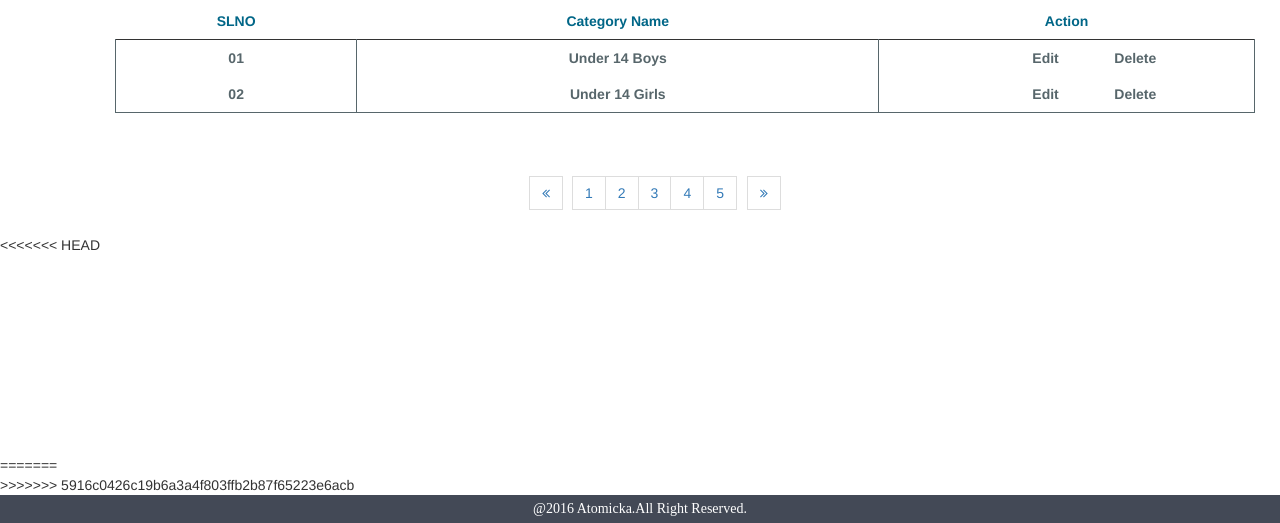
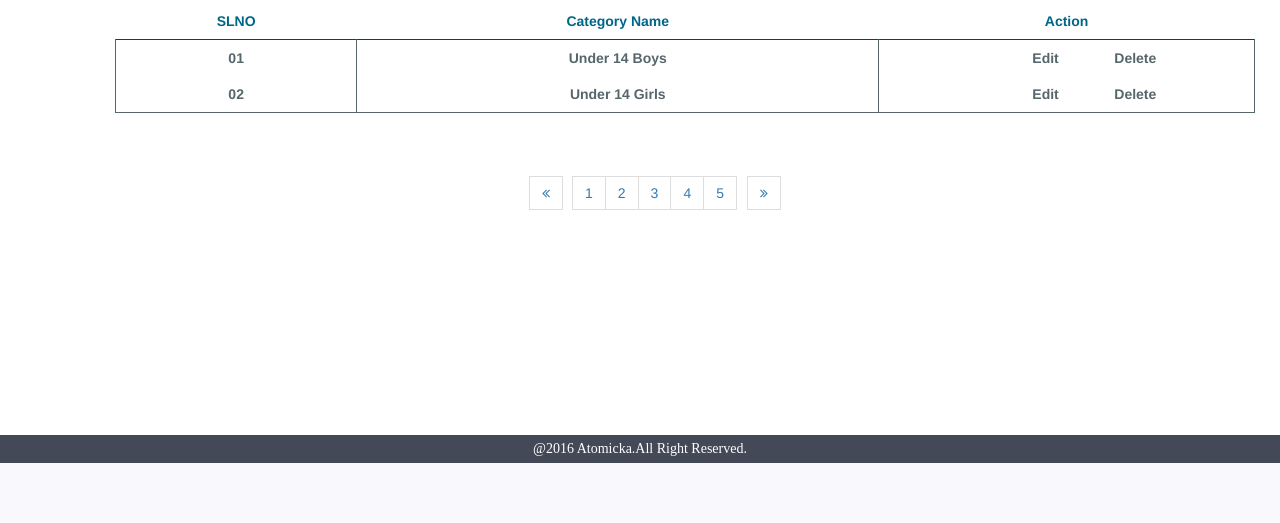
Before and after one commit to eteks/wct, a PHP site: page /category.php in a window 1280 px wide. Shown: the part 359-882 px from the top of the page. After the commit the page ends 822 px from the top, so only its background shows below. Run offline with PHP 8.4, Linux system fonts and the light colour scheme.

Commit message:
update conflicts fixed code

```diff
--- a/dbconnect.php
+++ b/dbconnect.php
@@ -3,7 +3,7 @@ class dbConnect {
     public $DB_HOST='localhost';
     public $DB_USER='root';
     public $DB_PASSWORD='root';
-    public $DB_DATABASE='wellocity';
+    public $DB_DATABASE='wellocity_feb06';
     function __construct() {
         $conn = mysql_connect($this->DB_HOST, $this->DB_USER, $this->DB_PASSWORD);
         mysql_select_db($this->DB_DATABASE, $conn);
--- a/footer.php
+++ b/footer.php
@@ -1,9 +1,4 @@
-
-<<<<<<< HEAD
-  <div class="footer col-md-12">
-=======
-<div class="footer">
->>>>>>> 5916c0426c19b6a3a4f803ffb2b87f65223e6acb
+<div class="footer col-md-12">
     <span class="footer_txt col-md-12">@2016 Atomicka.All Right Reserved.</span>
 </div>
 </body>
--- a/index.php
+++ b/index.php
@@ -13,6 +13,7 @@
 			// Login Failed
 			echo "<script>alert('Emailid / Password Not Match')</script>";
 		}
+	}
 ?>
 <form role="form" action="" method="post" name="login_form">
 	<div class="select_user_content">
```
